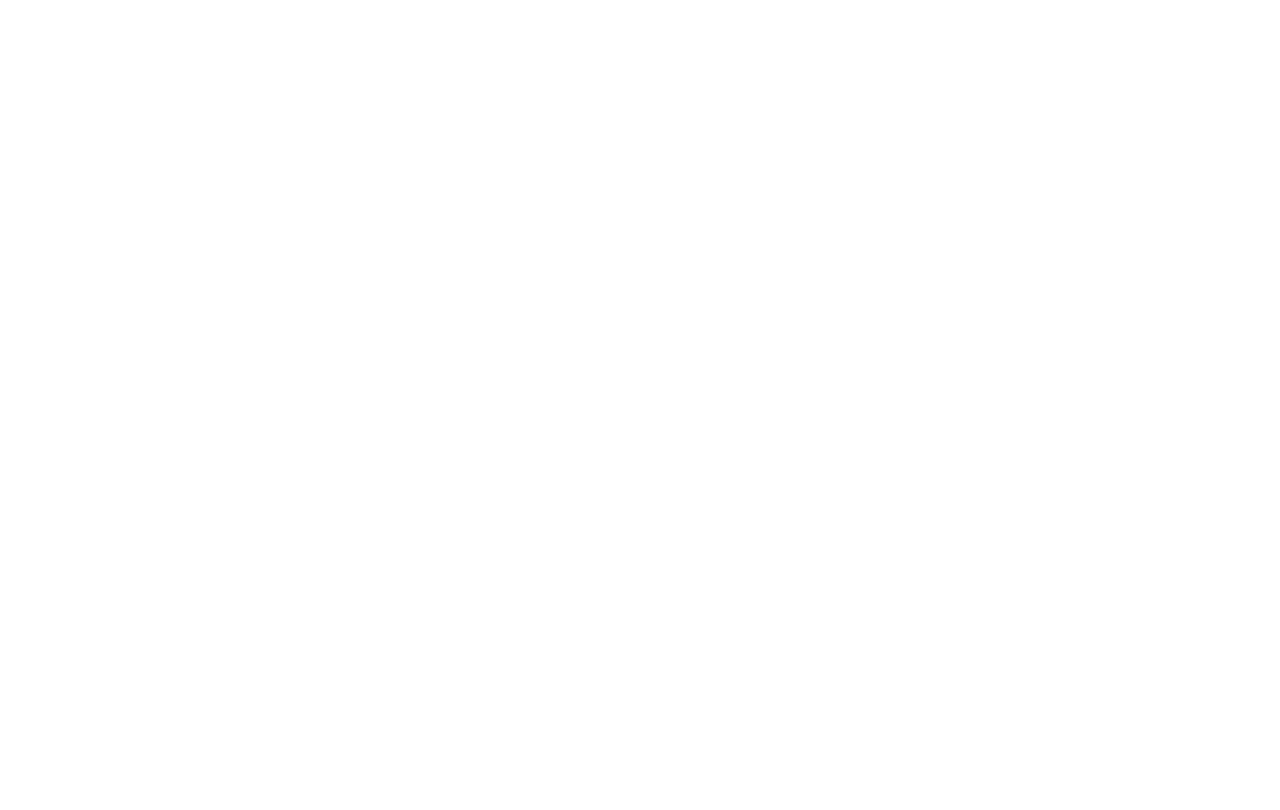
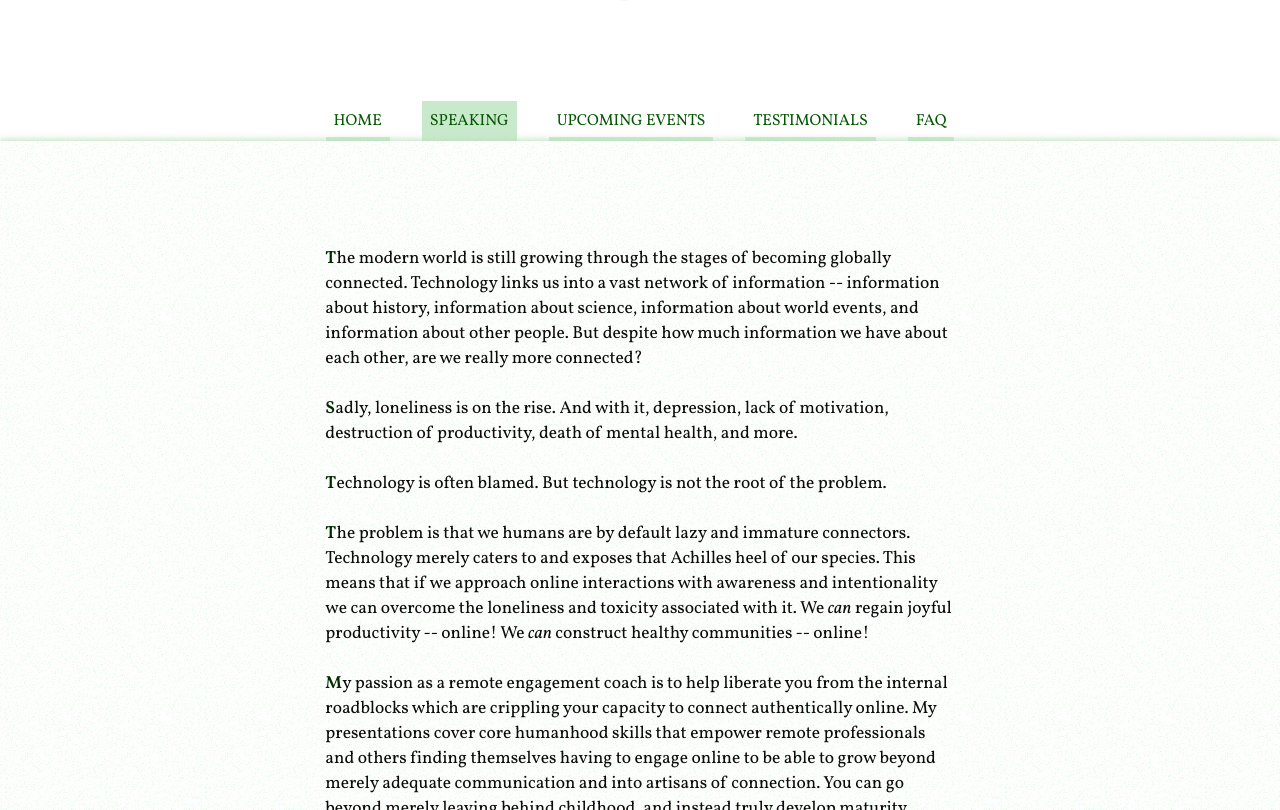
Before and after one commit to MonkeyDZeke/opheron, a Next.js app: page /speaking in a window 1280 px wide. Before the commit this address had no page. Shown: the part 490-1300 px from the top of the page. Before the commit the page ends 800 px from the top, so only its background shows below. Built offline with nearby package versions, Linux system fonts and the light colour scheme.

Commit message:
adding speaking page

```diff
--- a/components/footer.tsx
+++ b/components/footer.tsx
@@ -1,6 +1,6 @@
 import styles from '../styles/footer.module.scss'
 
-export type IPage = 'home' | 'faq' | 'upcoming' | 'contribute' | 'testimonials'
+export type IPage = 'home' | 'faq' | 'upcoming' | 'contribute' | 'testimonials' | 'speaking'
 
 interface IProps {
   page: IPage
@@ -13,7 +13,8 @@
     <footer className={styles.footer}>
       <nav>
         <a href="/" className={getClassName('home')}>HOME</a>
-        <a href="/upcoming" className={getClassName('upcoming')}>UPCOMING WEBINARS &amp; MASTERMINDS</a>
+        <a href="/speaking" className={getClassName('speaking')}>SPEAKING</a>
+        <a href="/upcoming" className={getClassName('upcoming')}>UPCOMING EVENTS</a>
         <a href="/testimonials" className={getClassName('testimonials')}>TESTIMONIALS</a>
         <a href="/faq" className={getClassName('faq')}>FAQ</a>
       </nav>
--- a/components/layout.tsx
+++ b/components/layout.tsx
@@ -11,7 +11,8 @@
       <h1 className={styles.logo}><a href="/"><img src="/logo.png" alt="Catalytic Conversations" /></a></h1>
       <nav className={styles.nav}>
         <a href="/" className={getClassName('home')}>HOME</a>
-        <a href="/upcoming" className={getClassName('upcoming')}>UPCOMING WEBINARS &amp; MASTERMINDS</a>
+        <a href="/speaking" className={getClassName('speaking')}>SPEAKING</a>
+        <a href="/upcoming" className={getClassName('upcoming')}>UPCOMING EVENTS</a>
         <a href="/testimonials" className={getClassName('testimonials')}>TESTIMONIALS</a>
         <a href="/faq" className={getClassName('faq')}>FAQ</a>
       </nav>
--- /dev/null
+++ b/pages/speaking.tsx
@@ -0,0 +1,56 @@
+import Head from 'next/head'
+import Layout from '../components/layout'
+
+export default function Speaking() {
+  return (
+    <div className="container">
+      <Head>
+        <title>Speaking - Catalytic Conversations</title>
+      </Head>
+
+      <Layout page="speaking">
+        <article>
+          <p>
+            The modern world is still growing through the stages of becoming globally connected. Technology links us
+            into a vast network of information -- information about history, information about science, information about world events, and
+            information about other people. But despite how much information we have about each other, are we really more connected?
+          </p>
+          <p>
+            Sadly, loneliness is on the rise. And with it, depression, lack of motivation, destruction of productivity, death of mental health,
+            and more.
+          </p>
+          <p>
+            Technology is often blamed. But technology is not the root of the problem.
+          </p>
+          <p>
+            The problem is that we humans are by default lazy and immature connectors. Technology merely caters to and exposes that Achilles
+            heel of our species. This means that if we approach online interactions with awareness and intentionality we can overcome the
+            loneliness and toxicity associated with it. We <i>can</i> regain joyful productivity -- online! We <i>can</i> construct healthy communities --
+            online!
+          </p>
+          <p>
+            My passion as a remote engagement coach is to help liberate you from the internal roadblocks which are crippling your capacity to
+            connect authentically online. My presentations cover core humanhood skills that empower remote professionals and others finding
+            themselves having to engage online to be able to grow beyond merely adequate communication and into artisans of connection. You
+            can go beyond merely leaving behind childhood, and instead truly develop maturity mastery!
+          </p>
+          <p>
+            Available presentation topics include:
+            <ul>
+              <li>The secret to applying personality insights online</li>
+              <li>Toxic video conferencing and how to heal the problem</li>
+              <li>Games, productivity, community, and the power of story</li>
+              <li>Social media relationships and work culture</li>
+            </ul>
+          </p>
+          <p>
+            With each paid presentation I also include a special offer to attendees who opt-in: an exclusive opportunity to congregate together
+            in small, intimate behind-the-stage discussion groups with me after the event to engage with the material and discuss any personal
+            questions or challenges they might have. It’s like a VIP backstage pass to mingle and dive deeper into the learning experience!
+          </p>
+          <p>&#10087; <i><a target="_blank" rel="external" href="https://docs.google.com/forms/d/e/1FAIpQLSdgKGZpvUb05y5O2qCuZrwKM1_Webp0NMD7kTOytBzXQjQFUg/viewform?usp=sf_link">Inquire now</a> about having me present at your next online conference, seminar, or webinar!</i> &#9753;</p>
+        </article>
+      </Layout>
+    </div>
+  )
+}
```
